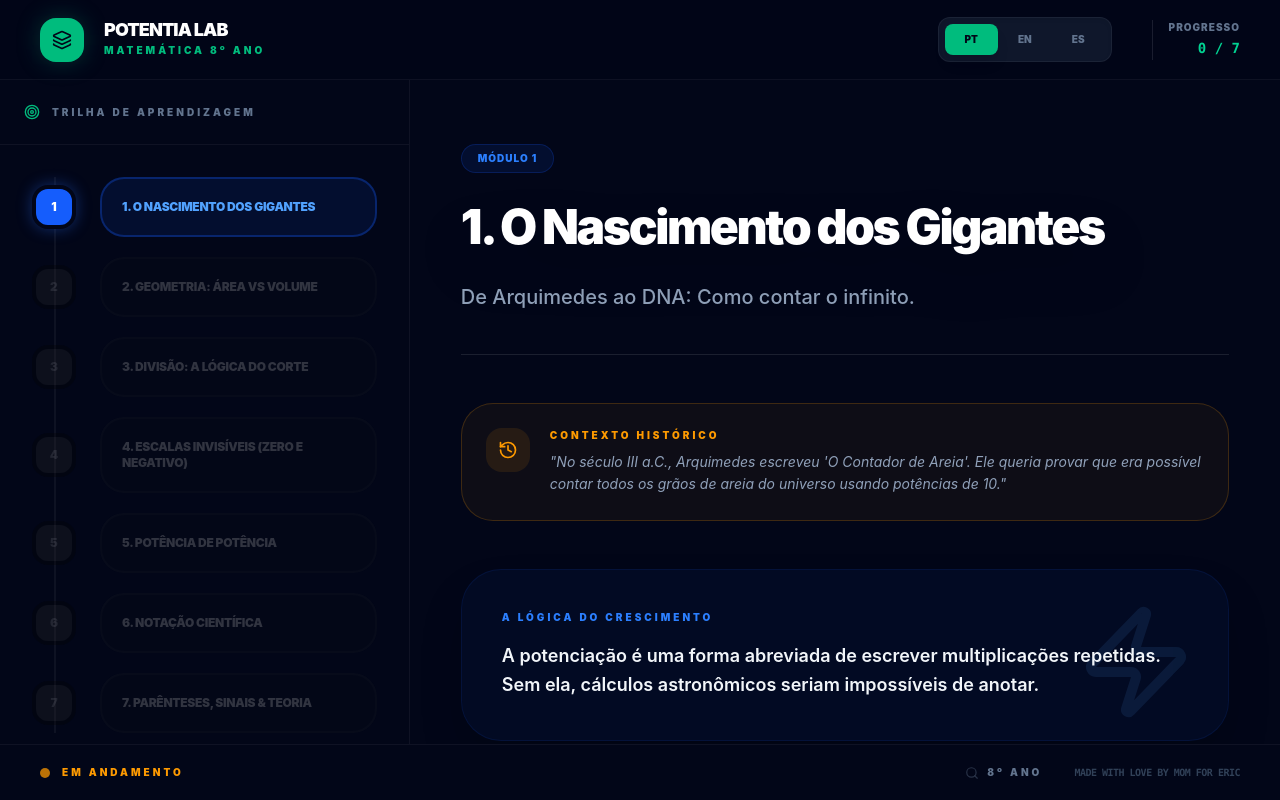
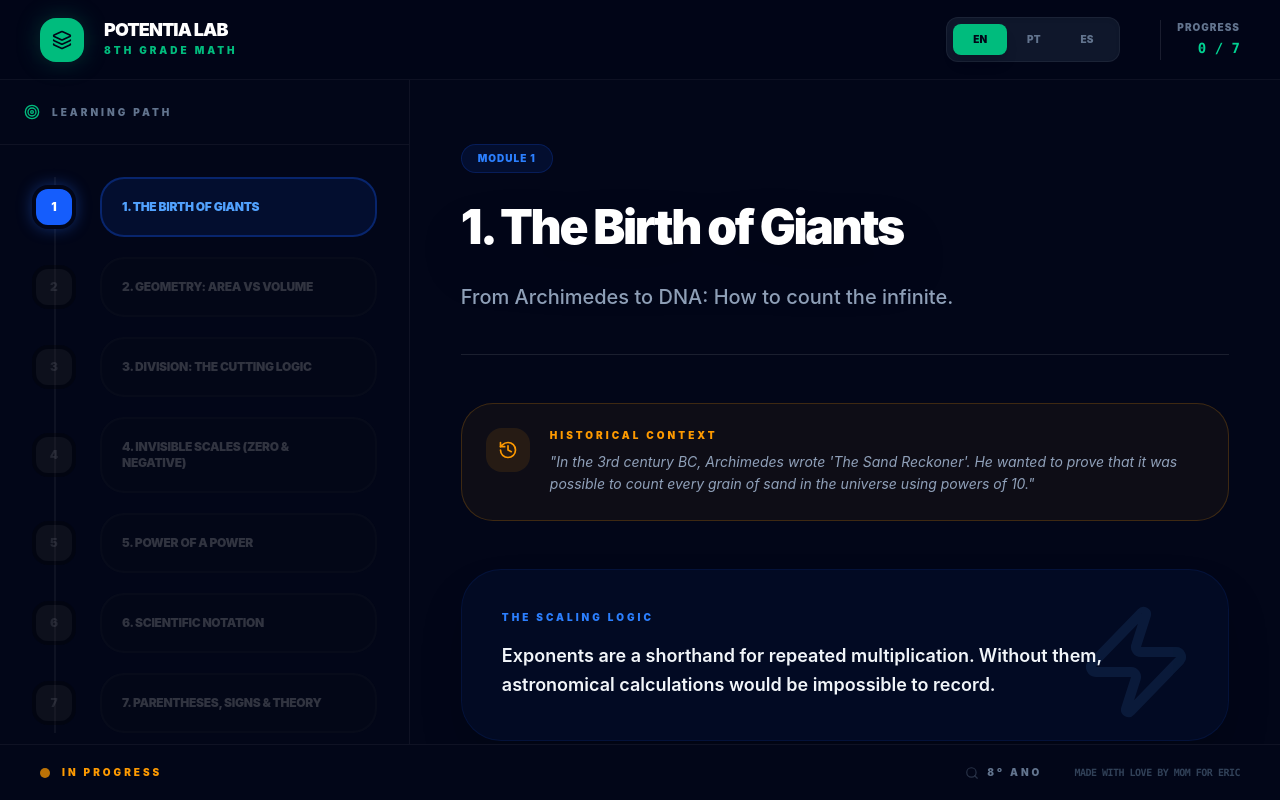
Before and after one commit to liriani/PotentiaLab, a React (Vite) app: page / in a window 1280 px wide. Built offline with nearby package versions, Linux system fonts and the light colour scheme.

Commit message:
add language support for module labels and practice set titles

```diff
--- a/src/app/App.tsx
+++ b/src/app/App.tsx
@@ -1,6 +1,6 @@
 import React, { useState, useEffect, useRef } from 'react';
 import {
-  Layers, CheckCircle2, Check, Zap, Target, Search, History, ChevronRight, Menu, X
+  Layers, CheckCircle2, Check, Zap, Target, Search, History, Menu, X
 } from 'lucide-react';
 import { VisualBoard } from './components/VisualBoard';
 import { DragDropExercise } from './components/DragDropExercise';
@@ -25,6 +25,8 @@ const TRANSLATIONS = {
     addBtn: "Concluir Módulo",
     statusReady: "TODOS OS MÓDULOS COMPLETOS",
     statusDev: "EM ANDAMENTO",
+    moduleLabel: "Módulo",
+    practiceSetTitle: "10 Exercícios de Prática",
     ui: {
       challenges: "HORA DA PRÁTICA",
       wordBank: "ARRASTE AS PALAVRAS",
@@ -48,6 +50,8 @@ const TRANSLATIONS = {
     addBtn: "Complete Module",
     statusReady: "ALL MODULES COMPLETE",
     statusDev: "IN PROGRESS",
+    moduleLabel: "Module",
+    practiceSetTitle: "10 Practice Exercises",
     ui: {
       challenges: "PRACTICE TIME",
       wordBank: "DRAG THE WORDS",
@@ -71,6 +75,8 @@ const TRANSLATIONS = {
     addBtn: "Completar Módulo",
     statusReady: "TODOS LOS MÓDULOS COMPLETOS",
     statusDev: "EN PROGRESO",
+    moduleLabel: "Módulo",
+    practiceSetTitle: "10 Ejercicios de Práctica",
     ui: {
       challenges: "HORA DE PRACTICAR",
       wordBank: "ARRASTRA LAS PALABRAS",
@@ -440,7 +446,7 @@ const HistoryInsight = ({ text, lang, t }: any) => {
 };
 
 export default function App() {
-  const [lang, setLang] = useState('pt');
+  const [lang, setLang] = useState<'pt' | 'en' | 'es'>('en');
   const [integrated, setIntegrated] = useState(new Set<number>());
   const [selection, setSelection] = useState(MATH_DATA[0]);
   const [sidebarOpen, setSidebarOpen] = useState(false);
@@ -490,7 +496,7 @@ export default function App() {
 
         <div className="flex items-center gap-3 sm:gap-6 lg:gap-10 shrink-0">
           <div className="flex bg-slate-900 p-1 sm:p-1.5 rounded-xl border border-white/5 shadow-inner">
-            {['pt', 'en', 'es'].map(l => (
+            {['en', 'pt', 'es'].map(l => (
               <button
                 key={l}
                 onClick={() => setLang(l as 'pt' | 'en' | 'es')}
@@ -582,7 +588,7 @@ export default function App() {
                 <header className="space-y-4 sm:space-y-6 border-b border-white/10 pb-6 sm:pb-10">
                   <div className="flex items-center gap-4">
                     <span className="bg-blue-600/10 text-blue-500 text-[10px] font-black px-3 sm:px-4 py-1.5 rounded-full uppercase tracking-widest border border-blue-600/20">
-                      Módulo {selection.id}
+                      {t.moduleLabel} {selection.id}
                     </span>
                   </div>
                   <h2 className="text-3xl sm:text-4xl lg:text-5xl font-black text-white tracking-tighter leading-tight drop-shadow-2xl break-words">
@@ -643,10 +649,11 @@ export default function App() {
                       <CheckCircle2 size={20} /> {t.ui.challenges}
                     </h3>
                     {selection.exercises.focus && (
-                      <FocusExercise target={selection.exercises.focusTarget} onComplete={() => { }} />
+                      <FocusExercise target={selection.exercises.focusTarget} lang={lang as 'pt' | 'en' | 'es'} onComplete={() => { }} />
                     )}
                     {selection.exercises.dragDrop && (
                       <DragDropExercise
+                        lang={lang as 'pt' | 'en' | 'es'}
                         data={{
                           wordBank: selection.exercises.dragDrop.wordBank[lang],
                           sentence: selection.exercises.dragDrop.sentence[lang]
@@ -681,10 +688,11 @@ export default function App() {
                     {selection.exercises.exerciseSet && (
                       <div className="mt-8">
                         <h4 className="text-xs font-black text-purple-400 uppercase tracking-[0.3em] mb-6 flex items-center gap-2">
-                          <CheckCircle2 size={16} /> 10 Exercícios de Prática
+                          <CheckCircle2 size={16} /> {t.practiceSetTitle}
                         </h4>
                         <ExerciseSet
                           exercises={selection.exercises.exerciseSet}
+                          lang={lang as 'pt' | 'en' | 'es'}
                           onComplete={() => { }}
                         />
                       </div>
```
